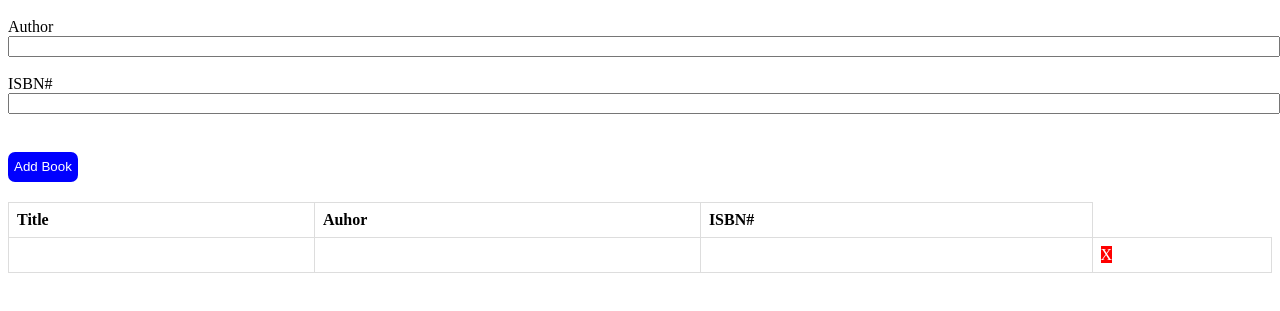
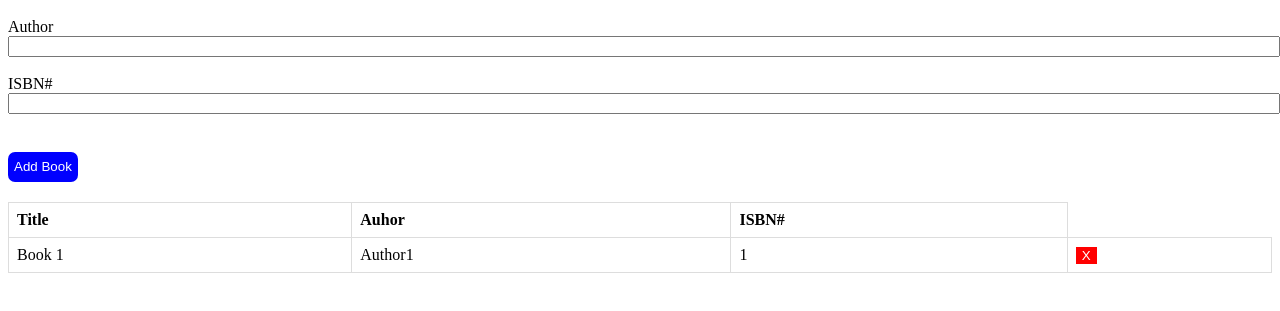
Before and after one commit to acciojob/book-list-Manisha2505, a website: page main.html in a window 1280 px wide. Shown: the part 119-430 px from the top of the page. Drawn offline with Linux system fonts and the light colour scheme.

Commit message:
created a submission

```diff
--- a/main.html
+++ b/main.html
@@ -28,12 +28,12 @@
 			    <th>ISBN#</th>
 			  </tr>
 			  <tr>
-			    <td></td>
-			    <td></td>
-			 <td></td>
-			    <td><butto class="delete">X</button></td>
+			    <td>Book 1</td>
+			    <td>Author1</td>
+				 <td>1</td>
+			    <td>
+					<button class="delete"> X </button></td>
 			  </tr>
-
 
 			</table>
 		</div>
--- a/styles.css
+++ b/styles.css
@@ -33,4 +33,5 @@
 .delete{
 	background: red;
 	color: white;
+	border: none;
 }
```
